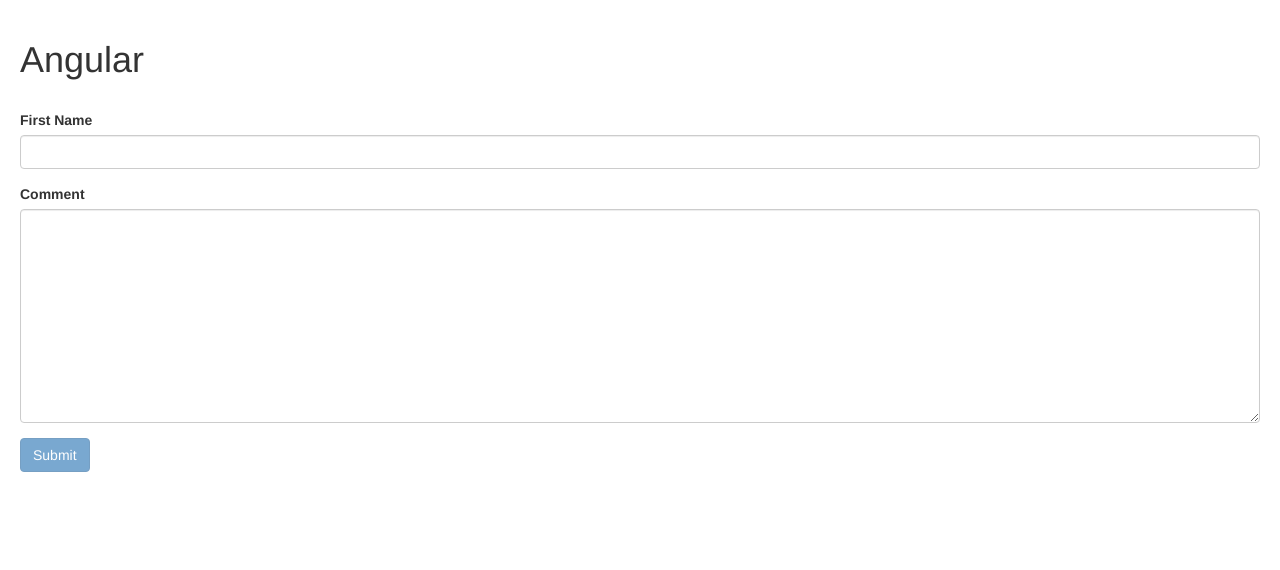
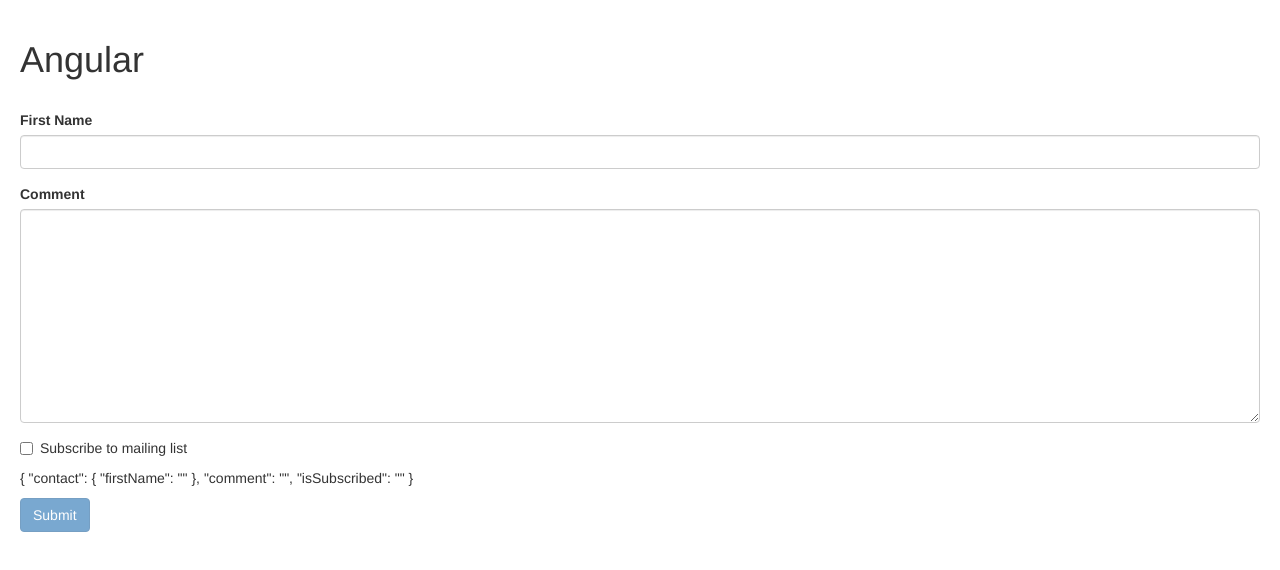
Before and after one commit to MAGNUM81/Angular-Tutorial, an Angular app in the folder hello-world/: page / in a window 1280 px wide. Shown: the top 570 px of the page. Built offline with nearby package versions, Linux system fonts and the light colour scheme.

Commit message:
adding a checkbox

```diff
--- a/hello-world/src/app/contact-form/contact-form.component.html
+++ b/hello-world/src/app/contact-form/contact-form.component.html
@@ -46,5 +46,15 @@
       class="form-control">
     </textarea>
   </div>
+  <div
+    class="checkbox">
+    <label>
+      <input type="checkbox" ngModel name="isSubscribed">
+      Subscribe to mailing list
+    </label>
+  </div>
+  <p>
+    {{f.value | json}}
+  </p>
   <button class="btn btn-primary" [disabled]="f.invalid">Submit</button>
 </form>
```
